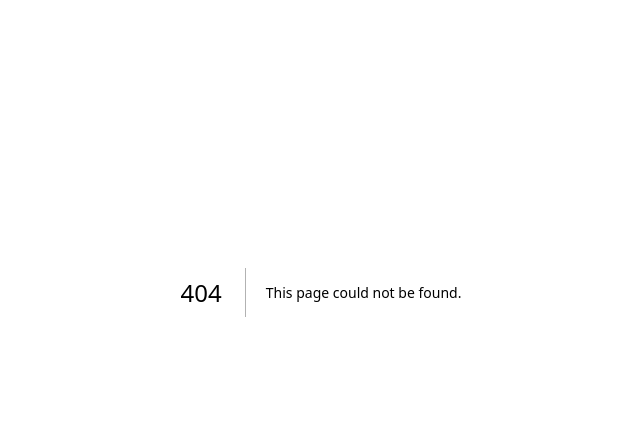
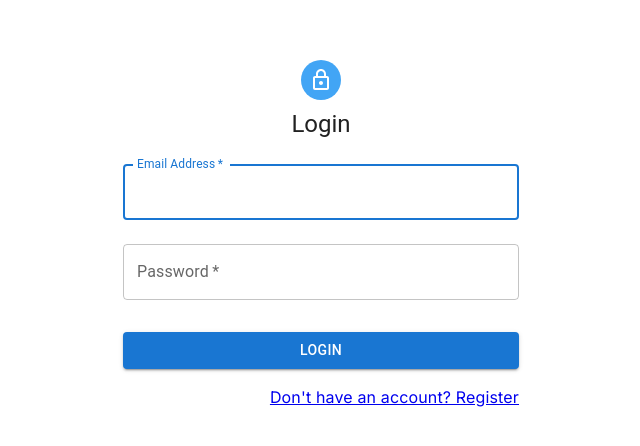
Before and after one commit to ParthGupta84616/Auth-Nextjs, a Next.js app: page /login in a window 1280 px wide. Before the commit this address had no page. Shown: the part 108-554 px from the top of the page, without its empty margins (319-959 px from the left). Built offline with nearby package versions, Linux system fonts and the light colour scheme.

Commit message:
Completed Login Page

```diff
--- /dev/null
+++ b/src/app/login/page.tsx
@@ -0,0 +1,123 @@
+"use client";
+import { LockOutlined } from "@mui/icons-material";
+import {
+  Container,
+  CssBaseline,
+  Box,
+  Avatar,
+  Typography,
+  TextField,
+  Button,
+  Grid,
+  CircularProgress,
+} from "@mui/material";
+import React, { useEffect } from "react";
+import{ useState } from "react";
+import Link from "next/link";
+import { useRouter } from "next/navigation";
+import axios from "axios";
+
+const Login = () => {
+  const [loading, setLoading] = useState(false);
+  const [buttonDisabled, setButtonDisabled] = useState(false);
+  const Router = useRouter();
+  const [user, setUser] = useState({
+    email: "",
+    password: "",
+  })
+  useEffect(() => {
+    if(user.email.length > 0 && user.password.length > 0) {
+
+      setButtonDisabled(false);
+
+  }else{
+      setButtonDisabled(true);
+  }
+
+
+  }, [user])
+
+
+  const handleLogin = async () => {
+      if(!buttonDisabled){
+          setLoading(true);
+          try {
+              const response =await axios.post('/api/users/login', user);
+              console.log("Signup success", response.data);
+              Router.push("/profile");
+
+          } catch (error: any) {
+              setLoading(false);
+              setButtonDisabled(false);
+              console.log(error.message)
+
+          }
+      }
+  };
+
+  // const handleLogin = () => {};
+
+  return (
+    <>
+      <Container maxWidth="xs">
+        <CssBaseline />
+        <Box
+          sx={{
+            mt: 20,
+            display: "flex",
+            flexDirection: "column",
+            alignItems: "center",
+          }}
+        >
+          <Avatar sx={{ m: 1, bgcolor: "primary.light" }}>
+            <LockOutlined />
+          </Avatar>
+          <Typography variant="h5">Login</Typography>
+          <Box sx={{ mt: 1 }}>
+            <TextField
+              margin="normal"
+              required
+              fullWidth
+              id="email"
+              label="Email Address"
+              name="email"
+              autoFocus
+              value={user.email}
+              onChange={(e) => setUser({...user, email: e.target.value})}
+            />
+
+            <TextField
+              margin="normal"
+              required
+              fullWidth
+              id="password"
+              name="password"
+              label="Password"
+              type="password"
+              value={user.password}
+              onChange={(e) => setUser({...user, password: e.target.value})}
+            />
+
+              <Button
+                fullWidth
+                variant="contained"
+                sx={{ mt: 3, mb: 2 }}
+                onClick={()=>handleLogin()}
+                disabled={loading}
+                startIcon={loading ? <CircularProgress size={24} /> : null}
+                >
+                {loading ? 'Loging up...' : 'Login'}
+                </Button>
+            <Grid container justifyContent={"flex-end"}>
+              <Grid item>
+                <Link href="/register">Don't have an account? Register</Link>
+              </Grid>
+            </Grid>
+          </Box>
+        </Box>
+      </Container>
+    </>
+  );
+};
+
+export default Login;
--- a/src/app/signup/page.tsx
+++ b/src/app/signup/page.tsx
@@ -16,7 +16,6 @@ import { useState , useEffect} from "react";
 import Link from "next/link";
 import axios from "axios";
 import { useRouter } from 'next/navigation';
-import { set } from 'mongoose';
 
   const Register = () => {
     const Router = useRouter();
@@ -28,7 +27,7 @@ import { set } from 'mongoose';
         password: "",
     })
     useEffect(() => {
-      if(user.username.length > 0 || user.email.length > 0 || user.password.length > 0) {
+      if(user.username.length > 0 && user.email.length > 0 && user.password.length > 0) {
 
         setButtonDisabled(false);
 
```
Also changed, not shown: src/app/profile/page.tsx (+11 -0 lines).
